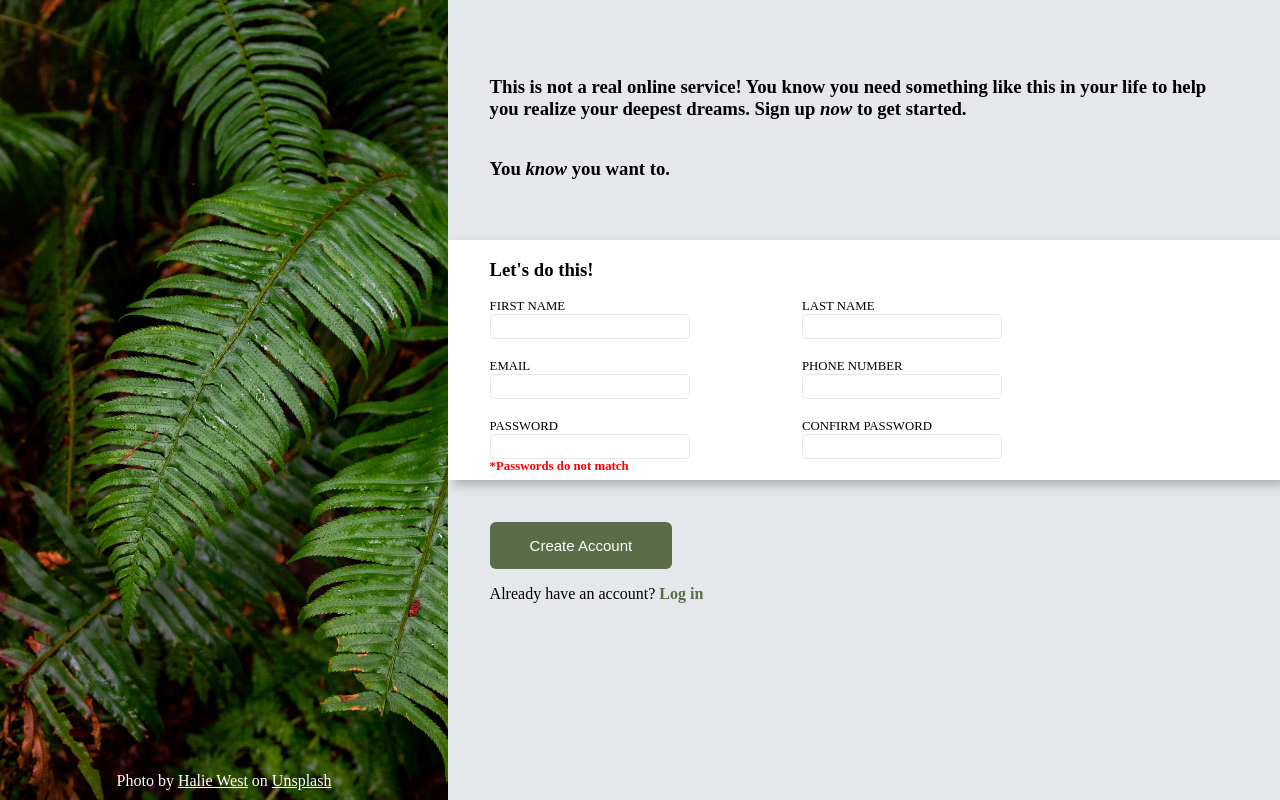
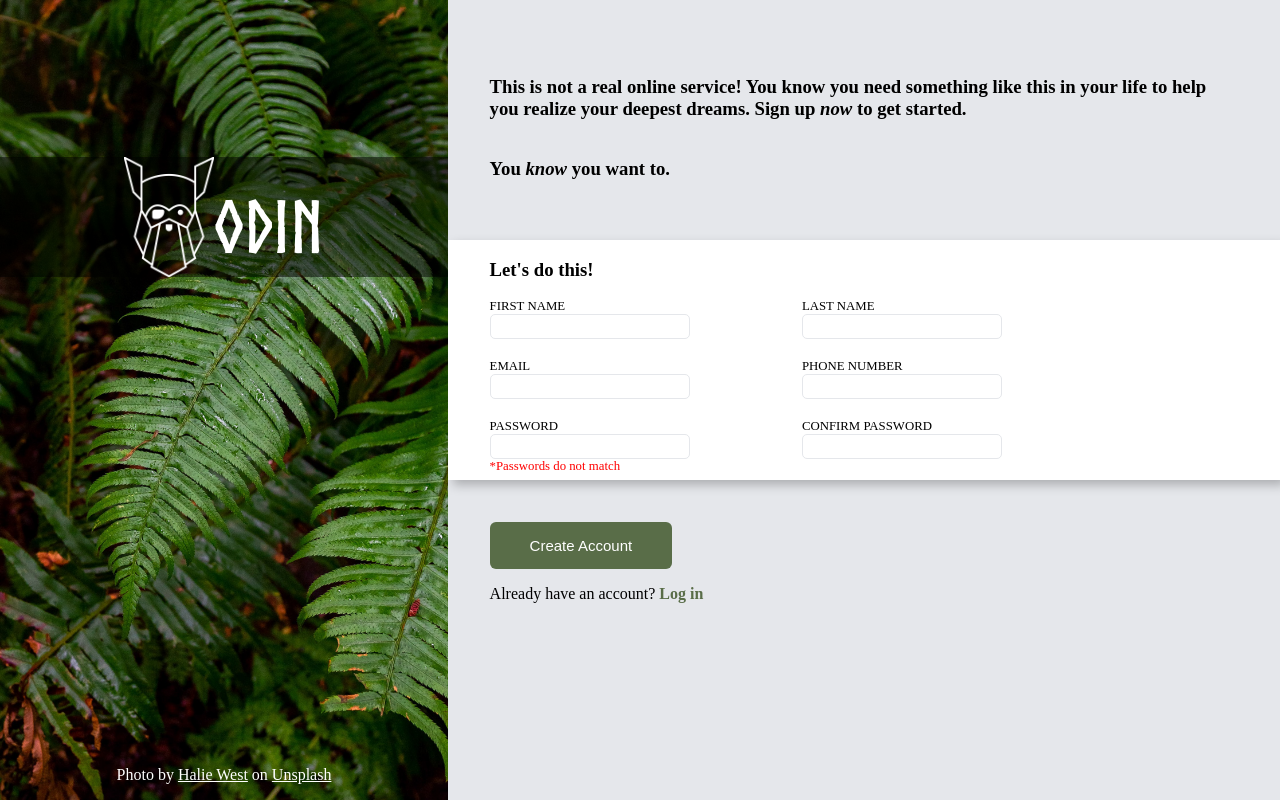
Before and after one commit to lightningwind/odin-sign-up-form, a plain HTML site: page index.html in a window 1280 px wide. Drawn offline with Linux system fonts and the light colour scheme.

Commit message:
Create logo banner

```diff
--- a/index.html
+++ b/index.html
@@ -10,7 +10,10 @@
 <body>
     <div class="main">
         <div class="column-left">
-            <!-- <h1>ODIN</h1> -->
+            <div class="logo-banner">
+                <img src="./assets/images/odin-lined.png" alt="odin logo" class="odin-img" />
+                <div class="odin-text">ODIN</div>
+            </div>
             <p class="img-credit">
                 Photo by <a href="https://unsplash.com/@haliewestphoto">Halie West</a> on <a href="https://unsplash.com/photos/25xggax4bSA">Unsplash</a>
             </p>
--- a/style.css
+++ b/style.css
@@ -11,10 +11,10 @@ body {
     background-color: white;
 }
 
-/* TODO @font-face {
-    font-family: ;
-    src: url();
-} */
+@font-face {
+    font-family: my-cool-font;
+    src: url("./assets/fonts/Norse-Bold.otf");
+}
 
 .main {
     display: flex;
@@ -24,7 +24,9 @@ body {
 
 .column-left {
     display: flex;
-    justify-content: center;
+    flex-direction: column;
+    align-items: center;
+    justify-content: space-between;
 
     background-image: url("./assets/images/background-image.jpg");
     background-repeat: no-repeat;
@@ -35,9 +37,24 @@ body {
     color: #FFF;
 }
 
-.img-credit {
-    margin-top: auto;
-    margin-bottom: 10px;
+.logo-banner {
+    display: flex;
+    justify-content: center;
+    align-items: center;
+    background-color: rgba(0, 0, 0, 0.5);
+    width: 100%;
+    height: fit-content;
+    margin-top: 35%;
+}
+
+.odin-img {
+    width: 20%;
+}
+
+.odin-text {
+    font-family: my-cool-font, sans-serif;
+    font-size: 4.5em;
+    margin-top: 20px;
 }
 
 a {
@@ -96,14 +113,13 @@ a {
 .form-input:focus {
     outline: none;
     border-color: blue;
-    box-shadow: 5px 5px 10px rgba(0, 0, 0, 0.25);
+    box-shadow: 3px 3px 15px rgba(0, 0, 0, 0.25);
 }
 
 .error {
     position: relative;
     top: -20px;
     font-size: 0.8em;
-    font-weight: 900;
     color: red;
 }
 
```
